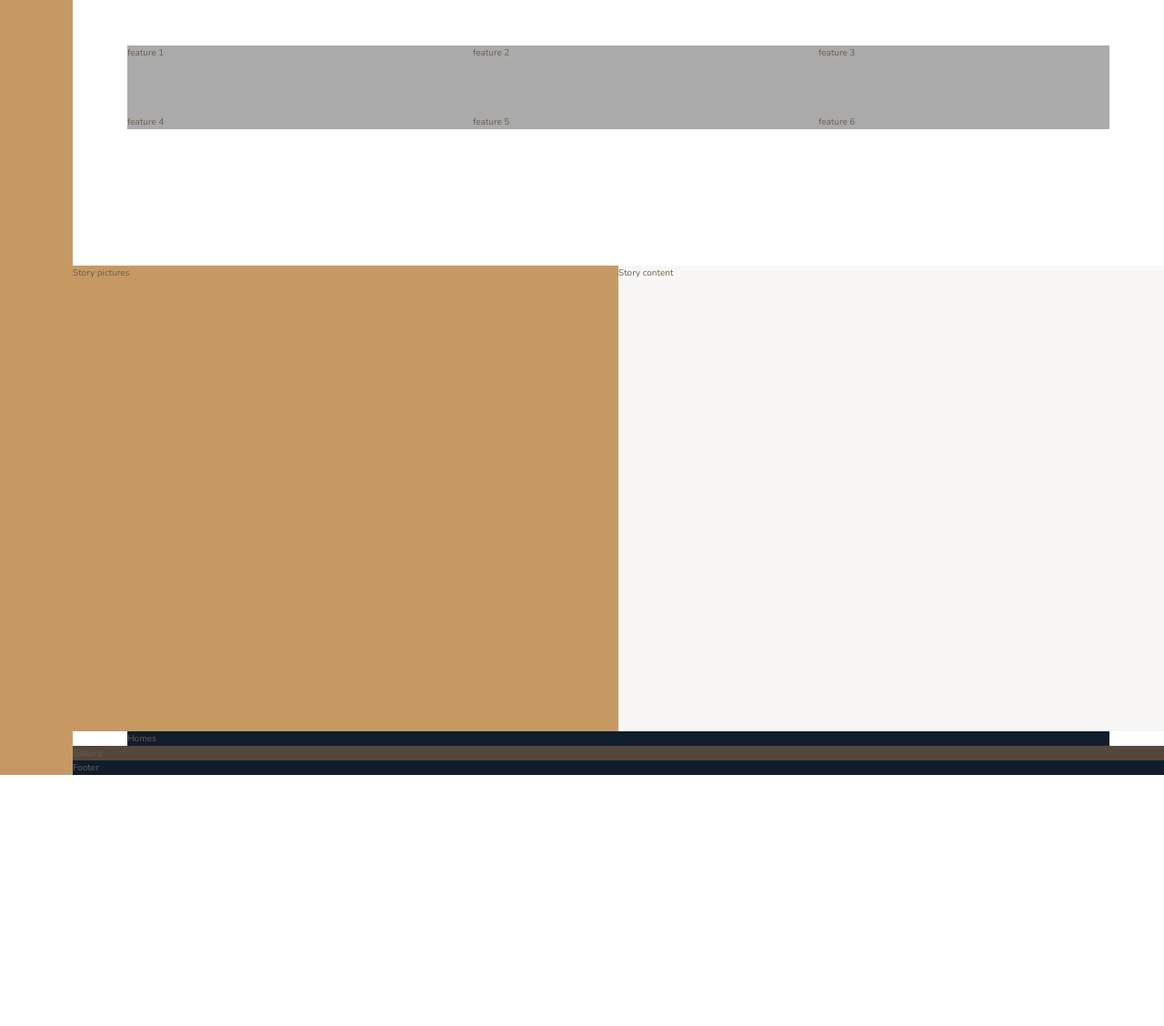
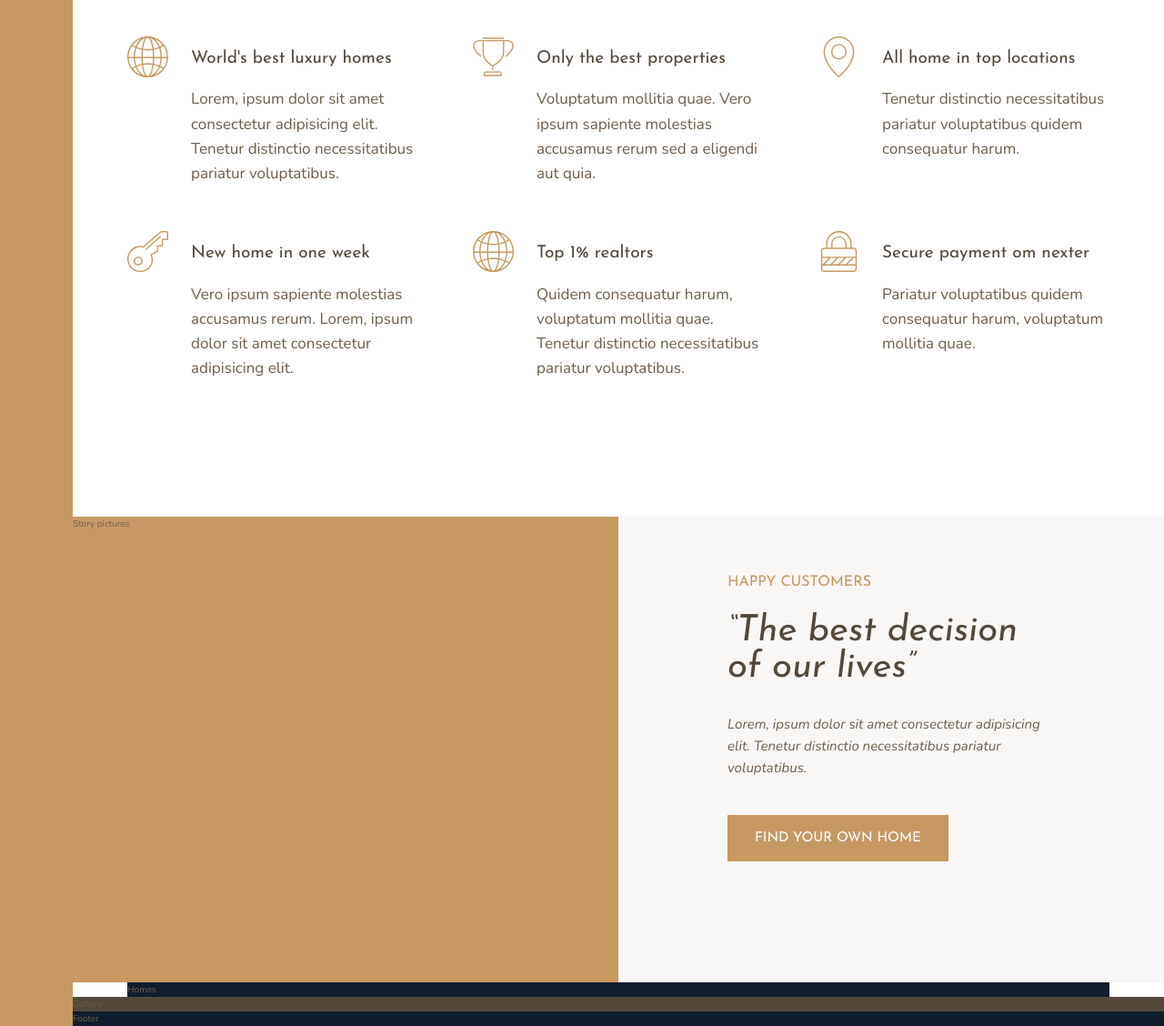
Before and after one commit to engkuazrul/cs_nexter, a website: page index.html in a window 1280 px wide. Shown: the part 740-1868 px from the top of the page at 91% size. Before the commit the page ends 1592 px from the top, so only its background shows below. Drawn offline with nearby package versions, Linux system fonts and the light colour scheme.

Commit message:
build feature content and basic story

```diff
--- a/index.html
+++ b/index.html
@@ -25,12 +25,56 @@
   </div>
 
   <section class="features">
-    <div class="feature">feature 1</div>
-    <div class="feature">feature 2</div>
-    <div class="feature">feature 3</div>
-    <div class="feature">feature 4</div>
-    <div class="feature">feature 5</div>
-    <div class="feature">feature 6</div>
+    <div class="feature">
+      <svg class="feature__icon">
+        <use xlink:href="img/sprite.svg#icon-global"></use>
+      </svg>
+      <h4 class="heading-4 heading-4--dark">World's best luxury homes</h4>
+      <p class="feature__text">Lorem, ipsum dolor sit amet consectetur adipisicing elit. Tenetur distinctio
+        necessitatibus pariatur voluptatibus.
+      </p>
+    </div>
+    <div class="feature">
+      <svg class="feature__icon">
+        <use xlink:href="img/sprite.svg#icon-trophy"></use>
+      </svg>
+      <h4 class="heading-4 heading-4--dark">Only the best properties</h4>
+      <p class="feature__text">Voluptatum mollitia quae. Vero ipsum sapiente molestias accusamus rerum sed a eligendi
+        aut quia.
+      </p>
+    </div>
+    <div class="feature">
+      <svg class="feature__icon">
+        <use xlink:href="img/sprite.svg#icon-map-pin"></use>
+      </svg>
+      <h4 class="heading-4 heading-4--dark">All home in top locations</h4>
+      <p class="feature__text">Tenetur distinctio necessitatibus pariatur voluptatibus quidem consequatur harum.</p>
+    </div>
+    <div class="feature">
+      <svg class="feature__icon">
+        <use xlink:href="img/sprite.svg#icon-key"></use>
+      </svg>
+      <h4 class="heading-4 heading-4--dark">New home in one week</h4>
+      <p class="feature__text">Vero ipsum sapiente molestias accusamus rerum. Lorem, ipsum dolor sit amet consectetur
+        adipisicing elit.
+      </p>
+    </div>
+    <div class="feature">
+      <svg class="feature__icon">
+        <use xlink:href="img/sprite.svg#icon-global"></use>
+      </svg>
+      <h4 class="heading-4 heading-4--dark">Top 1% realtors</h4>
+      <p class="feature__text">Quidem consequatur harum, voluptatum mollitia quae. Tenetur distinctio necessitatibus
+        pariatur voluptatibus.
+      </p>
+    </div>
+    <div class="feature">
+      <svg class="feature__icon">
+        <use xlink:href="img/sprite.svg#icon-lock"></use>
+      </svg>
+      <h4 class="heading-4 heading-4--dark">Secure payment om nexter</h4>
+      <p class="feature__text">Pariatur voluptatibus quidem consequatur harum, voluptatum mollitia quae.</p>
+    </div>
   </section>
 
   <div class="story__pictures">
@@ -38,7 +82,12 @@
   </div>
 
   <div class="story__content">
-    Story content
+    <h3 class="heading-3 mb-sm">Happy Customers</h3>
+    <h2 class="heading-2 heading-2--dark mb-md">&ldquo;The best decision of our lives&rdquo;</h2>
+    <p class="story__text">
+      Lorem, ipsum dolor sit amet consectetur adipisicing elit. Tenetur distinctio necessitatibus pariatur voluptatibus.
+    </p>
+    <button class="btn">Find your own home</button>
   </div>
 
   <div class="homes">
--- a/sass/_features.scss
+++ b/sass/_features.scss
@@ -1,10 +1,29 @@
 .features {
-  background-color: $color-grey-light-2;
   grid-column: center-start / center-end;
 
   margin: 15rem 0;
 
   display: grid;
-  grid-template-columns: repeat(3, 1fr);
+  grid-template-columns: repeat(auto-fit, minmax(25rem, 1fr));
   grid-gap: 6rem;
+  align-items: flex-start;
 }
+
+.feature {
+  display: grid;
+  grid-template-columns: min-content 1fr;
+  grid-row-gap: 1.5rem;
+  grid-column-gap: 2.5rem;
+
+  &__icon {
+    fill: $color-primary;
+    width: 4.5rem;
+    height: 4.5rem;
+    grid-row: 1 / span 2;
+    transform: translateY(-1rem);
+  }
+
+  &__text {
+    font-size: 1.7rem;
+  }
+}
--- a/sass/_story.scss
+++ b/sass/_story.scss
@@ -7,5 +7,13 @@
   &__content {
     background-color: $color-grey-light-1;
     grid-column: col-start 5 / full-end;
+
+    padding: 6rem 12rem;
+  }
+
+  &__text {
+    font-size: 1.5rem;
+    font-style: italic;
+    margin-bottom: 4rem;
   }
 }
--- a/sass/_typography.scss
+++ b/sass/_typography.scss
@@ -0,0 +1,65 @@
+%heading {
+  font-family: $font-display;
+  font-weight: 400;
+}
+
+.heading-1 {
+  @extend %heading;
+}
+
+.heading-2 {
+  @extend %heading;
+  font-size: 4rem;
+  font-style: italic;
+  line-height: 1;
+
+  &--light {
+    color: $color-grey-light-1;
+  }
+
+  &--dark {
+    color: $color-grey-dark-1;
+  }
+}
+
+.heading-3 {
+  @extend %heading;
+  font-size: 1.6rem;
+  color: $color-primary;
+  text-transform: uppercase;
+}
+
+.heading-4 {
+  @extend %heading;
+  font-size: 1.9rem;
+
+  &--light {
+    color: $color-grey-light-1;
+  }
+
+  &--dark {
+    color: $color-grey-dark-1;
+  }
+}
+
+.btn {
+  background-color: $color-primary;
+  color: #fff;
+  border: none;
+  border-radius: 0;
+  font-family: $font-display;
+  font-size: 1.5rem;
+  text-transform: uppercase;
+  padding: 1.8rem 3rem;
+  cursor: pointer;
+  transition: all .2s;
+
+  &:hover {
+    background-color: $color-primary-dark;
+  }
+}
+
+.mb-sm { margin-bottom: 2rem; }
+.mb-md { margin-bottom: 3rem; }
+.mb-lg { margin-bottom: 4rem; }
+.mb-hg { margin-bottom: 8rem; }
```
Also changed, not shown: css/style.css.
